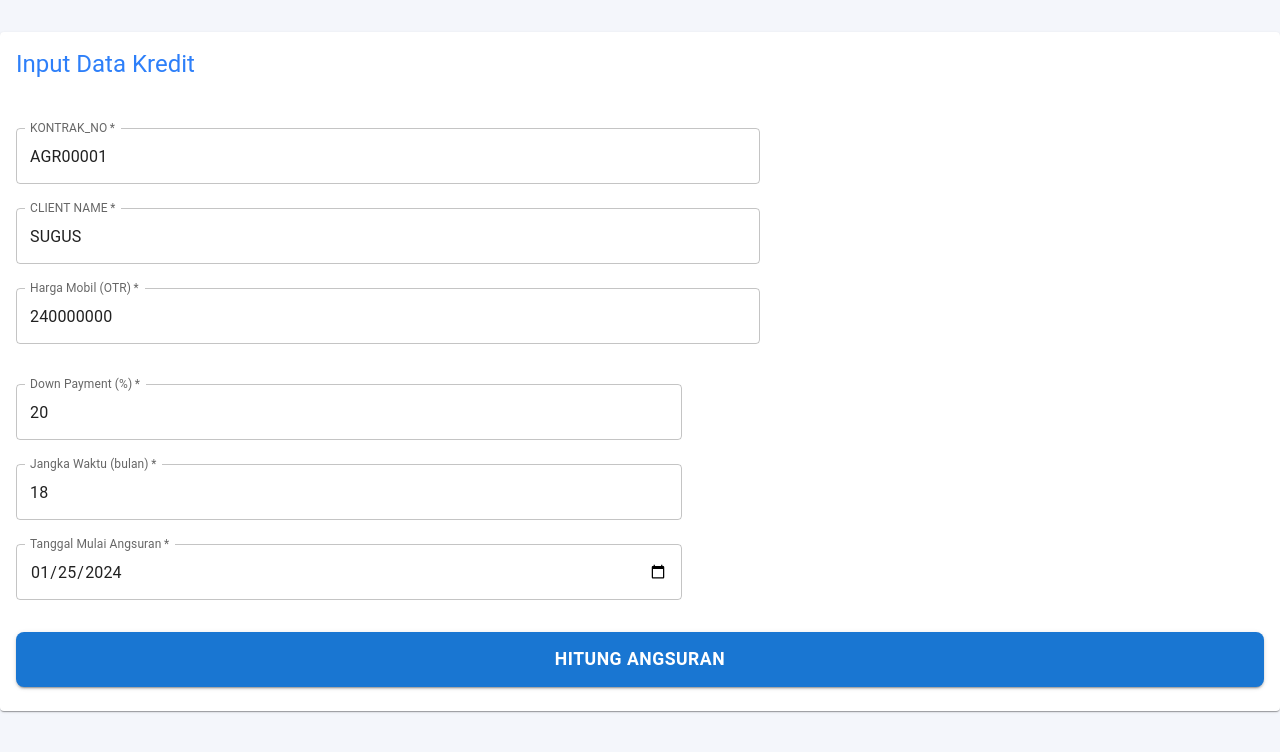
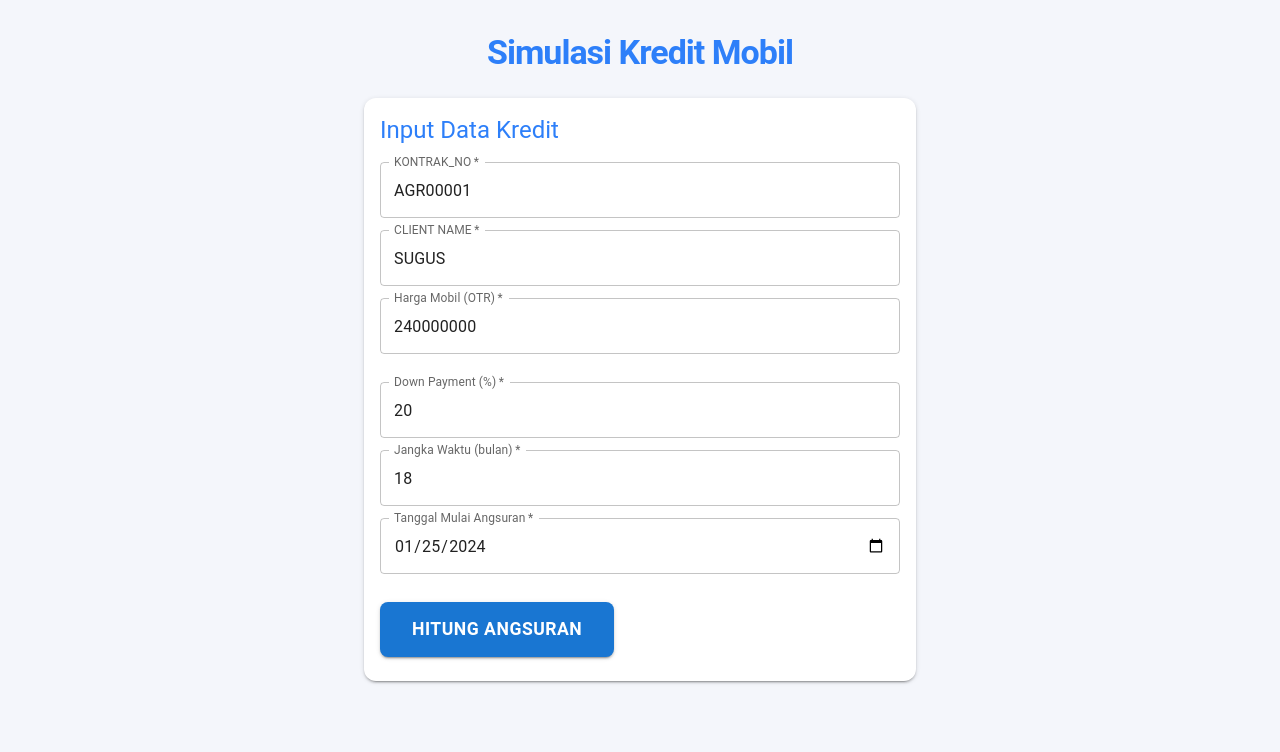
Before and after one commit to sultonsabillar/simulasi-kredit-mobil, a React (Create React App) app: page / in a window 1280 px wide. Shown: the top 752 px of the page. Built offline with nearby package versions, Linux system fonts and the light colour scheme.

Commit message:
chore : merapihkan max layout width dan tampilan

```diff
--- a/src/App.js
+++ b/src/App.js
@@ -2,7 +2,7 @@ import React, { useState } from 'react';
 import FormSimulasi from './FormSimulasi';
 import HasilSimulasi from './HasilSimulasi';
 import JadwalAngsuran from './JadwalAngsuran';
-import './App.css';
+import { Box, Typography, Container } from '@mui/material';
 
 function hitungSimulasi(form) {
   const otr = parseInt(form.otr);
@@ -58,11 +58,18 @@ function App() {
   };
 
   return (
-    <div style={{ minHeight: '100vh', background: '#f4f6fb', padding: '32px 0' }}>
-      <FormSimulasi onSubmit={handleFormSubmit} />
-      <HasilSimulasi hasil={hasil} />
-      <JadwalAngsuran jadwal={jadwal} />
-    </div>
+    <Box sx={{ minHeight: '100vh', background: '#f4f6fb', py: 4 }}>
+      <Container maxWidth="sm">
+        <Typography variant="h4" align="center" fontWeight={700} color="#2d7ff9" mb={3} letterSpacing={-1}>
+          Simulasi Kredit Mobil
+        </Typography>
+        <FormSimulasi onSubmit={handleFormSubmit} />
+        <Box mt={3} />
+        <HasilSimulasi hasil={hasil} />
+        <Box mt={3} />
+        <JadwalAngsuran jadwal={jadwal} />
+      </Container>
+    </Box>
   );
 }
 
--- a/src/FormSimulasi.js
+++ b/src/FormSimulasi.js
@@ -23,9 +23,9 @@ export default function FormSimulasi({ onSubmit }) {
   };
 
   return (
-    <Card sx={{ mb: 3 }}>
-      <CardHeader title="Input Data Kredit" sx={{ color: '#2d7ff9', fontWeight: 600 }} />
-      <CardContent>
+    <Card sx={{ mb: 3, borderRadius: 3, boxShadow: 2 }}>
+      <CardHeader title="Input Data Kredit" sx={{ color: '#2d7ff9', fontWeight: 600, pb: 0 }} />
+      <CardContent sx={{ pt: 1, pb: 2 }}>
         <form onSubmit={handleSubmit}>
           <Grid container spacing={2}>
             <Grid item xs={12} sm={6}>
@@ -36,7 +36,7 @@ export default function FormSimulasi({ onSubmit }) {
                 onChange={handleChange}
                 fullWidth
                 required
-                margin="normal"
+                margin="dense"
               />
               <TextField
                 label="CLIENT NAME"
@@ -45,7 +45,7 @@ export default function FormSimulasi({ onSubmit }) {
                 onChange={handleChange}
                 fullWidth
                 required
-                margin="normal"
+                margin="dense"
               />
               <TextField
                 label="Harga Mobil (OTR)"
@@ -55,7 +55,7 @@ export default function FormSimulasi({ onSubmit }) {
                 onChange={handleChange}
                 fullWidth
                 required
-                margin="normal"
+                margin="dense"
               />
             </Grid>
             <Grid item xs={12} sm={6}>
@@ -67,7 +67,7 @@ export default function FormSimulasi({ onSubmit }) {
                 onChange={handleChange}
                 fullWidth
                 required
-                margin="normal"
+                margin="dense"
               />
               <TextField
                 label="Jangka Waktu (bulan)"
@@ -77,7 +77,7 @@ export default function FormSimulasi({ onSubmit }) {
                 onChange={handleChange}
                 fullWidth
                 required
-                margin="normal"
+                margin="dense"
               />
               <TextField
                 label="Tanggal Mulai Angsuran"
@@ -87,7 +87,7 @@ export default function FormSimulasi({ onSubmit }) {
                 onChange={handleChange}
                 fullWidth
                 required
-                margin="normal"
+                margin="dense"
                 InputLabelProps={{ shrink: true }}
               />
             </Grid>
@@ -96,8 +96,7 @@ export default function FormSimulasi({ onSubmit }) {
             type="submit"
             variant="contained"
             color="primary"
-            sx={{ mt: 3, px: 4, py: 1.5, fontWeight: 600, fontSize: '1.1rem', borderRadius: 2 }}
-            fullWidth
+            sx={{ mt: 3, px: 4, py: 1.5, fontWeight: 600, fontSize: '1.1rem', borderRadius: 2, display: { xs: 'block', sm: 'inline-block' }, width: { xs: '100%', sm: 'auto' } }}
           >
             Hitung Angsuran
           </Button>
--- a/src/HasilSimulasi.js
+++ b/src/HasilSimulasi.js
@@ -4,37 +4,37 @@ import { Card, CardHeader, CardContent, Table, TableBody, TableRow, TableCell }
 export default function HasilSimulasi({ hasil }) {
   if (!hasil) return null;
   return (
-    <Card sx={{ mb: 3 }}>
-      <CardHeader title="Hasil Perhitungan" sx={{ color: '#00c48c', fontWeight: 600 }} />
-      <CardContent>
-        <Table>
+    <Card sx={{ mb: 3, borderRadius: 3, boxShadow: 2 }}>
+      <CardHeader title="Hasil Perhitungan" sx={{ color: '#2d7ff9', fontWeight: 600, pb: 0 }} />
+      <CardContent sx={{ pt: 1, pb: 2 }}>
+        <Table size="small" sx={{ minWidth: 320 }}>
           <TableBody>
             <TableRow>
-              <TableCell>KONTRAK_NO</TableCell>
+              <TableCell sx={{ fontWeight: 500 }}>KONTRAK_NO</TableCell>
               <TableCell>{hasil.kontrakNo}</TableCell>
             </TableRow>
             <TableRow>
-              <TableCell>CLIENT NAME</TableCell>
+              <TableCell sx={{ fontWeight: 500 }}>CLIENT NAME</TableCell>
               <TableCell>{hasil.clientName}</TableCell>
             </TableRow>
             <TableRow>
-              <TableCell>OTR</TableCell>
+              <TableCell sx={{ fontWeight: 500 }}>OTR</TableCell>
               <TableCell>{hasil.otr.toLocaleString('id-ID', { style: 'currency', currency: 'IDR' })}</TableCell>
             </TableRow>
             <TableRow>
-              <TableCell>Pokok Utang</TableCell>
+              <TableCell sx={{ fontWeight: 500 }}>Pokok Utang</TableCell>
               <TableCell>{hasil.pokokUtang.toLocaleString('id-ID', { style: 'currency', currency: 'IDR' })}</TableCell>
             </TableRow>
             <TableRow>
-              <TableCell>Bunga (%)</TableCell>
+              <TableCell sx={{ fontWeight: 500 }}>Bunga (%)</TableCell>
               <TableCell>{hasil.bungaPersen}%</TableCell>
             </TableRow>
             <TableRow>
-              <TableCell>Total Bunga</TableCell>
+              <TableCell sx={{ fontWeight: 500 }}>Total Bunga</TableCell>
               <TableCell>{hasil.totalBunga.toLocaleString('id-ID', { style: 'currency', currency: 'IDR' })}</TableCell>
             </TableRow>
             <TableRow>
-              <TableCell>Angsuran per Bulan</TableCell>
+              <TableCell sx={{ fontWeight: 500 }}>Angsuran per Bulan</TableCell>
               <TableCell>{hasil.angsuranPerBulan.toLocaleString('id-ID', { style: 'currency', currency: 'IDR' })}</TableCell>
             </TableRow>
           </TableBody>
--- a/src/JadwalAngsuran.js
+++ b/src/JadwalAngsuran.js
@@ -4,17 +4,17 @@ import { Card, CardHeader, CardContent, Table, TableHead, TableRow, TableCell, T
 export default function JadwalAngsuran({ jadwal }) {
   if (!jadwal || jadwal.length === 0) return null;
   return (
-    <Card>
-      <CardHeader title="Jadwal Angsuran" sx={{ color: '#2d7ff9', fontWeight: 600 }} />
-      <CardContent>
+    <Card sx={{ borderRadius: 3, boxShadow: 2 }}>
+      <CardHeader title="Jadwal Angsuran" sx={{ color: '#2d7ff9', fontWeight: 600, pb: 0 }} />
+      <CardContent sx={{ pt: 1, pb: 2 }}>
         <Box sx={{ overflowX: 'auto' }}>
-          <Table size="small">
+          <Table size="small" sx={{ minWidth: 420 }}>
             <TableHead>
               <TableRow>
-                <TableCell>KONTRAK_NO</TableCell>
-                <TableCell>ANGSURAN_KE</TableCell>
-                <TableCell>ANGSURAN_PER_BULAN</TableCell>
-                <TableCell>TANGGAL_JATUH_TEMPO</TableCell>
+                <TableCell sx={{ fontWeight: 500 }}>KONTRAK_NO</TableCell>
+                <TableCell sx={{ fontWeight: 500 }}>ANGSURAN_KE</TableCell>
+                <TableCell sx={{ fontWeight: 500 }}>ANGSURAN_PER_BULAN</TableCell>
+                <TableCell sx={{ fontWeight: 500 }}>TANGGAL_JATUH_TEMPO</TableCell>
               </TableRow>
             </TableHead>
             <TableBody>
```
